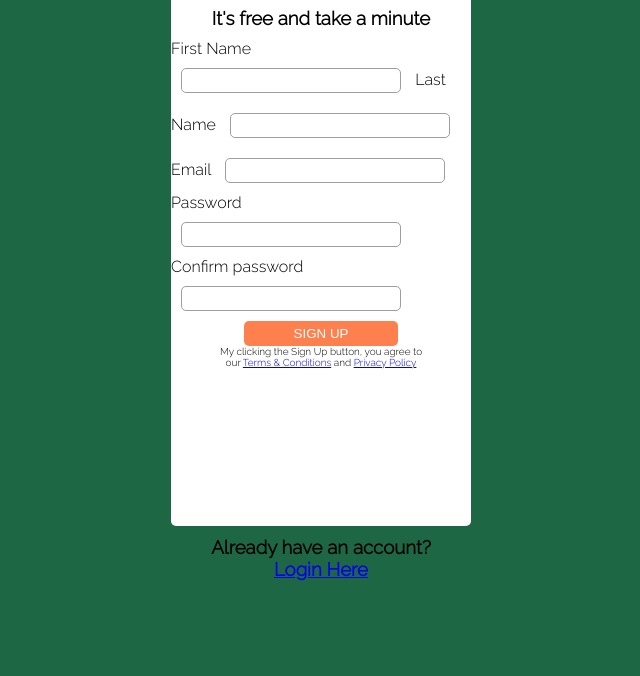
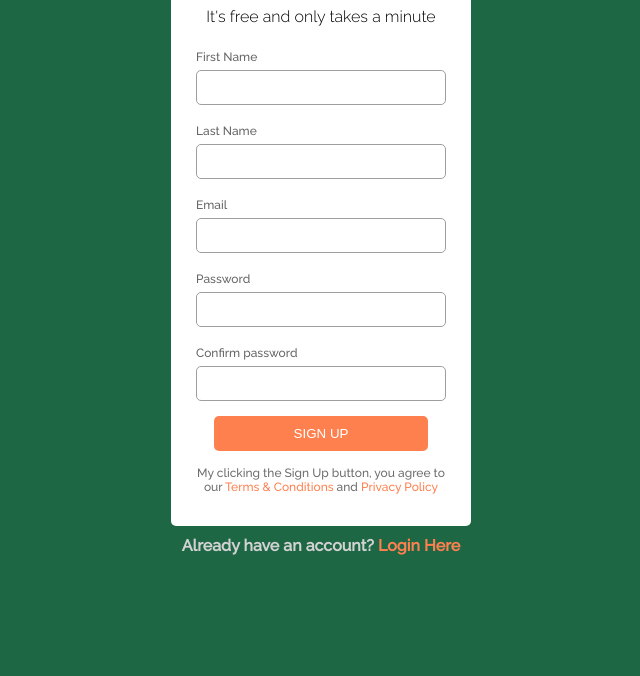
Before and after one commit to AntBezr/HTML_Margit, a plain HTML site: page task5/index.html in a window 1280 px wide. Shown: the part 124-800 px from the top of the page, without its empty margins (319-959 px from the left). Drawn offline with Linux system fonts and the light colour scheme.

Commit message:
finished sign up form

```diff
--- a/task5/index.html
+++ b/task5/index.html
@@ -7,7 +7,7 @@
     <title>Task 5 form</title>
     <link rel="preconnect" href="https://fonts.googleapis.com">
 <link rel="preconnect" href="https://fonts.gstatic.com" crossorigin>
-<link href="https://fonts.googleapis.com/css2?family=Raleway:wght@100;300&display=swap" rel="stylesheet">
+<link href="https://fonts.googleapis.com/css2?family=Raleway:wght@100;300;500&display=swap" rel="stylesheet">
     <link rel="stylesheet" href="style.css">
 </head>
 <body>
@@ -16,7 +16,7 @@
         <h1>
             Sign Up
         </h1>
-        <h3>It's free and take a minute</h3>
+        <h2>It's free and only takes a minute</h2>
         <label for="name">First Name</label>
         <input type="text"/>
         <label for="lastName">Last Name</label>
--- a/task5/style.css
+++ b/task5/style.css
@@ -21,29 +21,45 @@ body{
     border-radius: 5px;
 }
 input{
-    width: 220px;
-    height: 25px;
-    margin: 10px;
+    width: 250px;
+    height: 35px;
+    margin: 5px 25px 15px 25px;
     border: 1px solid rgb(158, 158, 158);
     border-radius: 5px;
 }
 p{
     text-align:center ;
-    font-size: 10px;
-    width: 210px;
+    font-size: 12px;
+    width: 250px;
     margin: auto;
+    color: rgb(109, 109, 109);
 }
 
 h1, h2, h3 {
     text-align: center;
-    width: 250px;
+    width: 300px;
     margin: auto;
-    padding: 10px;
 }
 h1{
     font-size: 35px;
     padding: 15px;
     font-weight: bolder;
+    margin: 10px;
+}
+h2{
+    font-size: 12pt;
+    padding-bottom: 20px;
+    font-weight: 300;
+}
+h3{
+    font-size: 12pt;
+    color: rgb(210, 210, 210);
+}
+
+label{
+    margin: 15px 25px 5px 25px;
+    font-size: 9pt;
+    color: rgb(101, 101, 101);
 }
 
 .undertext{
@@ -51,12 +67,17 @@ h1{
     text-align: center;
     margin: auto;
 }
+a{
+    text-decoration: none;
+    color:rgb(255,128,79) ;
+}
 button{
     background-color: rgb(255,128,79);
-    padding: 5px 50px;
+    padding: 10px 80px;
     display: block;
     margin: auto;
     color: rgb(255, 255, 255);
     border-radius: 5px;
     border: 0px;
+    margin-bottom: 15px;
 }
```
